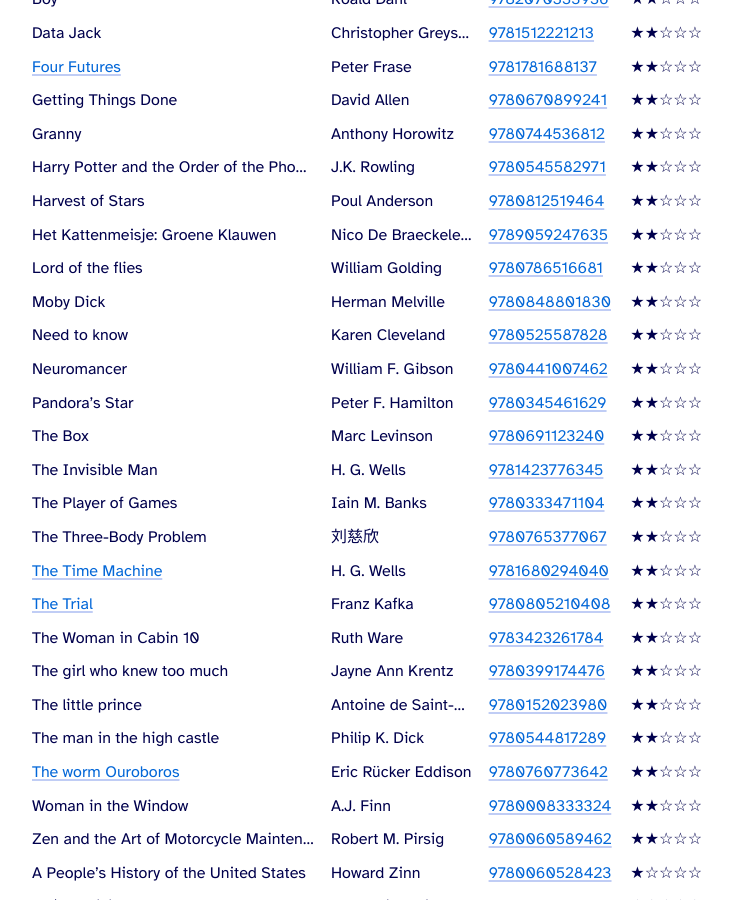
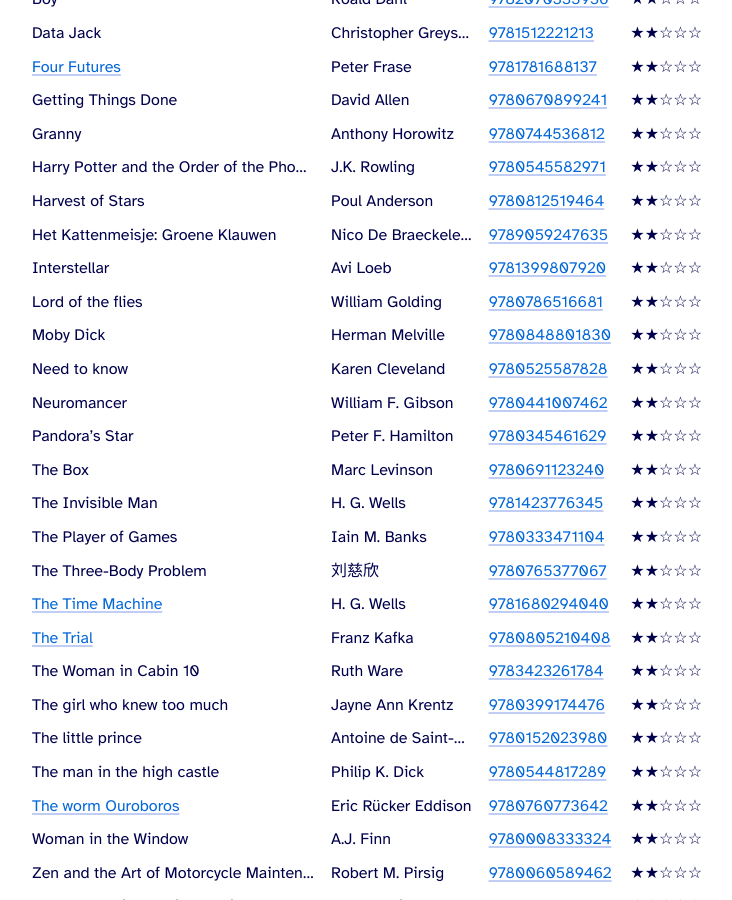
Before and after one commit to cimm/suffix, a Jekyll site: the page built from reading/index.html, in a window 1280 px wide and 900 px high, scrolled down 3785 px. Shown: the whole window, without its empty margins (273-1005 px from the left). Built offline with Jekyll 4.4.1, drawn with Linux system fonts in a browser that asks for light colours.

Commit message:
Add Interstellar by A. Loeb

```diff
--- a/_data/books.yml
+++ b/_data/books.yml
@@ -254,6 +254,11 @@
   author: "James P. Hogan"
   isbn13: 9780345281258
   rating: 5
+  read: 2026
+- name: "Interstellar"
+  author: "Avi Loeb"
+  isbn13: 9781399807920
+  rating: 2
   read: 2026
 - name: "James and Giant Peach"
   author: "Roald Dahl"
```
